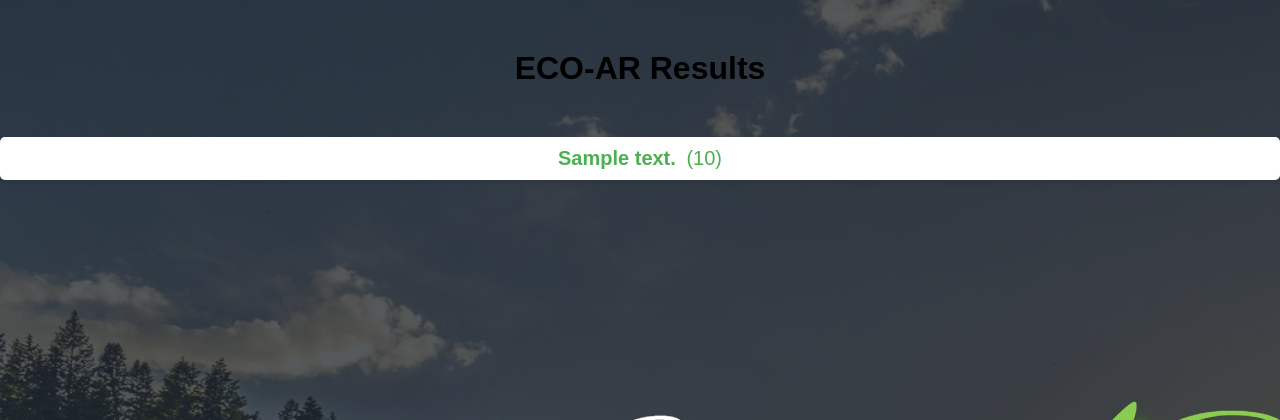
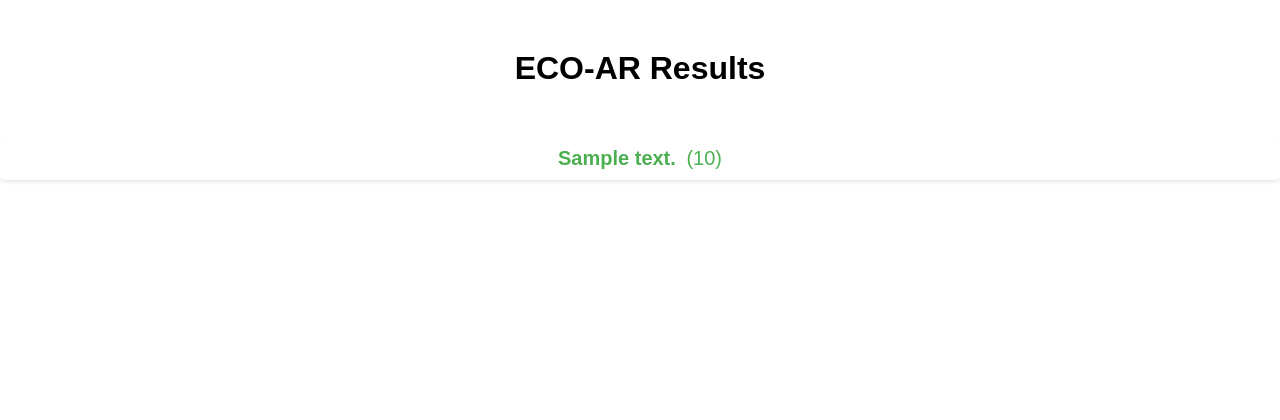
Before and after one commit to erenasiroglu/Google-Solution-Challenge, a Flask app: template templates/outcome.html in a window 1280 px wide. Shown: the top 420 px of the page. Run offline with Flask 3, Linux system fonts and the light colour scheme; the template is opened without the code that fills it: most values are stand-ins (such as "Sample title", 1, 10 or a date in 2020).

Commit message:
Update outcome.html
fix uı design

```diff
--- a/templates/outcome.html
+++ b/templates/outcome.html
@@ -4,7 +4,7 @@
     <title>Google Solution Challenge</title>
     <style>
       body {
-        background-image: url("static/EcoAR.png");
+        background-color:#ffff;
         font-family: Arial, sans-serif;
         margin: 0;
         padding: 0;
```
